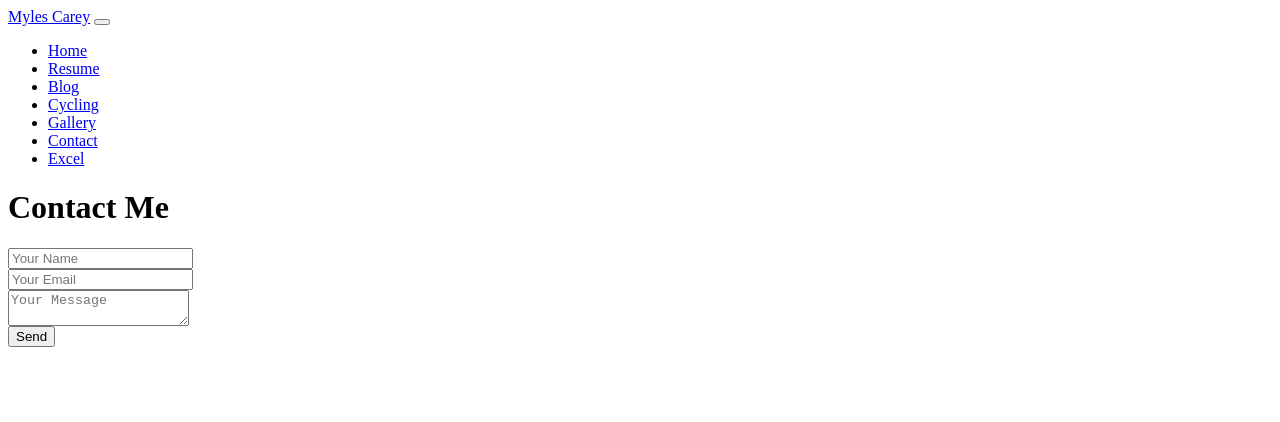
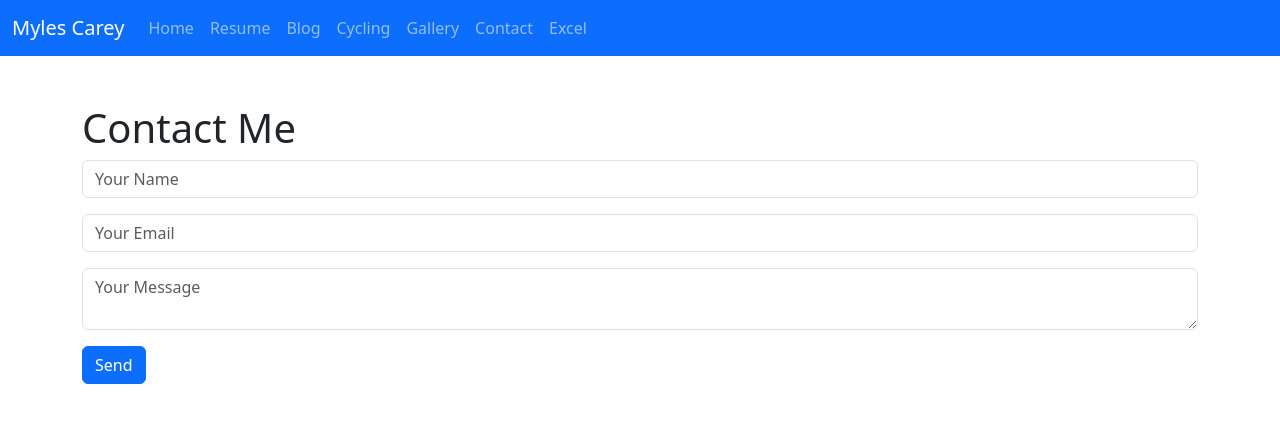
Before and after one commit to mcarey7/Myles-Portfolio, a plain HTML site: page contact.html in a window 1280 px wide. Drawn offline with nearby package versions, Linux system fonts and the light colour scheme.

Commit message:
Update contact.html

```diff
--- a/contact.html
+++ b/contact.html
@@ -1,4 +1,12 @@
-<!-- Bootstrap Navbar -->
+<html lang='en'>
+<head>
+  <meta charset='UTF-8'>
+  <meta name='viewport' content='width=device-width, initial-scale=1.0'>
+<title>Blog</title>
+  <link href='https://cdn.jsdelivr.net/npm/bootstrap@5.3.0/dist/css/bootstrap.min.css' rel='stylesheet'>
+</head>
+  <body>
+    <!-- Bootstrap Navbar -->
 <nav class="navbar navbar-expand-lg navbar-dark bg-primary">
   <div class="container-fluid">
     <a class="navbar-brand" href="index.html">Myles Carey</a>
@@ -18,10 +26,16 @@
     </div>
   </div>
 </nav>
-<html><body class='container'><h1>Contact Me</h1>
+
+
+<div class= 'container mt-5'>
+  <h1>Contact Me</h1>
 <form name='contact' method='POST' data-netlify='true'>
   <div class='mb-3'><input class='form-control' type='text' name='name' placeholder='Your Name' required></div>
   <div class='mb-3'><input class='form-control' type='email' name='email' placeholder='Your Email' required></div>
   <div class='mb-3'><textarea class='form-control' name='message' placeholder='Your Message'></textarea></div>
   <button class='btn btn-primary' type='submit'>Send</button>
-</form></body></html>
+</form>
+</div>
+  </body>
+</html>
```
